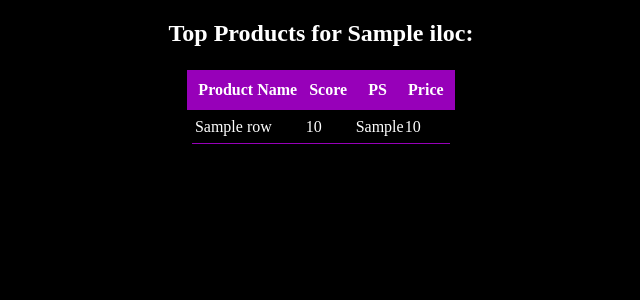
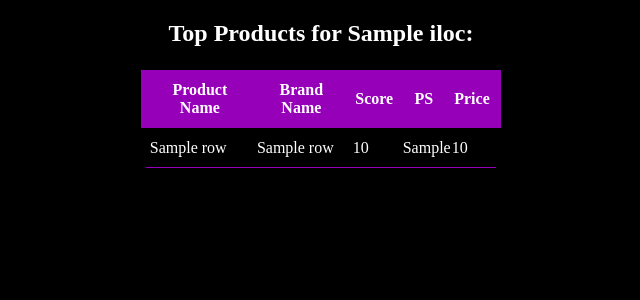
Before and after one commit to Asthanaji05/Smart-Select, a Flask app: template templates/Products.html in a window 1280 px wide. Shown: the top 300 px of the page, without its empty margins (319-959 px from the left). Run offline with Flask 3, Linux system fonts and the light colour scheme; the template is opened without the code that fills it: most values are stand-ins (such as "Sample title", 1, 10 or a date in 2020).

Commit message:
Update Products.html

```diff
--- a/templates/Products.html
+++ b/templates/Products.html
@@ -43,6 +43,7 @@
         <thead>
             <tr>
                 <th>Product Name</th>
+                <th>Brand Name</th>
                 <th>Score</th>
                 <th>PS</th>
                 <th>Price</th>
@@ -52,6 +53,7 @@
             {% for index, row in products.iterrows() %}
                 <tr>
                     <td>{{ row['Product Name'] }}</td>
+                    <td>{{ row['Brand Name'] }}</td>
                     <td>{{ row['Score'] }}</td>
                     <td>{{ row['PS'] }}</td>
                     <td>{{ row['Price'] }}</td>
```
